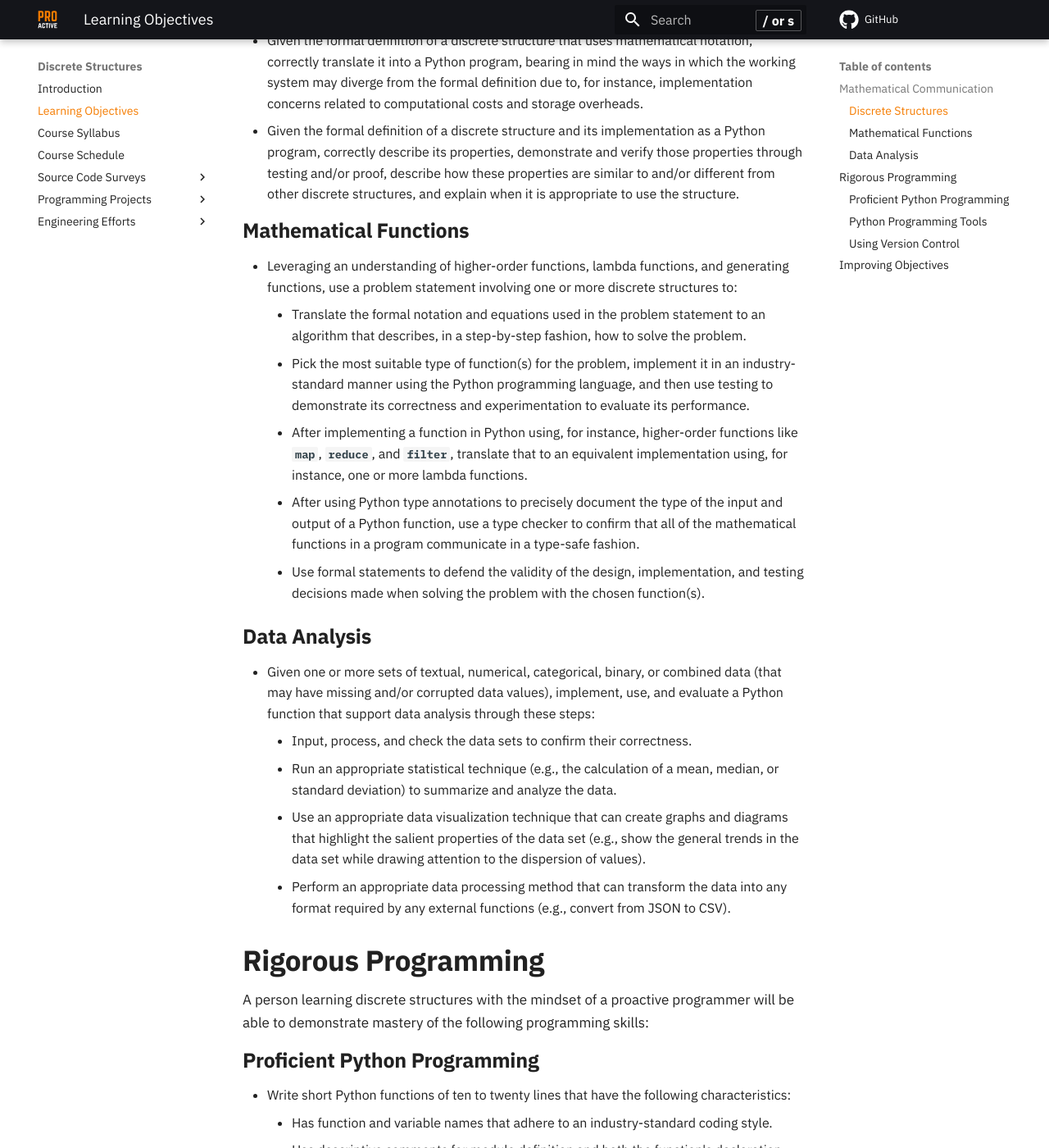
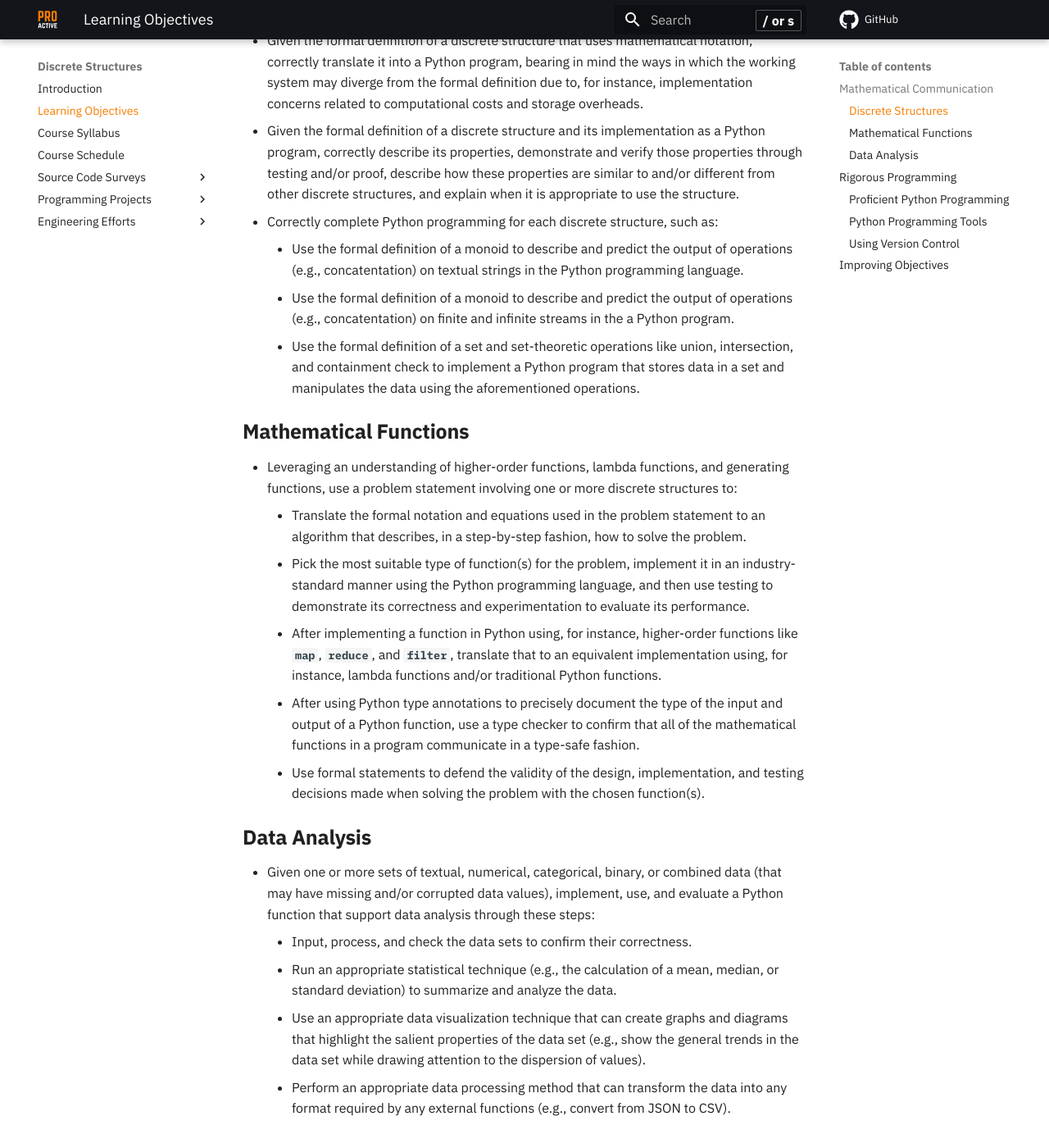
Before and after one commit to ProactiveProgrammers/www.proactiveprogrammers.com, an MkDocs documentation site: the page built from docs/discrete-structures/learning-objectives-discrete-structures.md, in a window 1280 px wide and 1400 px high, scrolled down 718 px. Shown: the whole window at 82% size. Built offline with MkDocs 1.6.1 and Material for MkDocs 9.7.7, drawn with Linux system fonts in a browser that asks for light colours; comment, search, counter and statistics services are not loaded.

Commit message:
feat: Add examples about specific structures in learning-objectives-discrete-structures.

```diff
--- a/docs/discrete-structures/learning-objectives-discrete-structures.md
+++ b/docs/discrete-structures/learning-objectives-discrete-structures.md
@@ -34,6 +34,17 @@ emerging proactive programmers.
     verify those properties through testing and/or proof, describe how these
     properties are similar to and/or different from other discrete structures,
     and explain when it is appropriate to use the structure.
+  - Correctly complete Python programming for each discrete structure, such as:
+    - Use the formal definition of a monoid to describe and predict the output
+      of operations (e.g., concatentation) on textual strings in the Python
+      programming language.
+    - Use the formal definition of a monoid to describe and predict the output
+      of operations (e.g., concatentation) on finite and infinite streams in the
+      a Python program.
+    - Use the formal definition of a set and set-theoretic operations like
+      union, intersection, and containment check to implement a Python program
+      that stores data in a set and manipulates the data using the aforementioned
+      operations.
 
 ### Mathematical Functions
 
@@ -49,8 +60,8 @@ emerging proactive programmers.
       evaluate its performance.
     - After implementing a function in Python using, for instance, higher-order
       functions like `map`, `reduce`, and `filter`, translate that to an
-      equivalent implementation using, for instance, one or more lambda
-      functions.
+      equivalent implementation using, for instance, lambda
+      functions and/or traditional Python functions.
     - After using Python type annotations to precisely document the type of the
       input and output of a Python function, use a type checker to confirm that
       all of the mathematical functions in a program communicate in a type-safe
```
